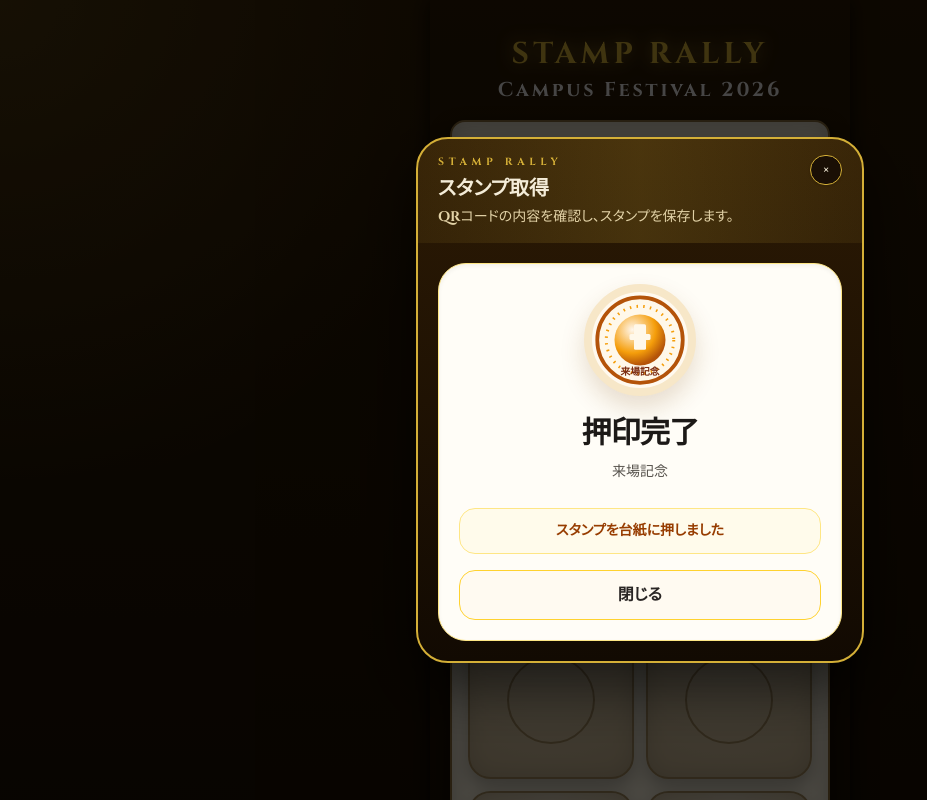
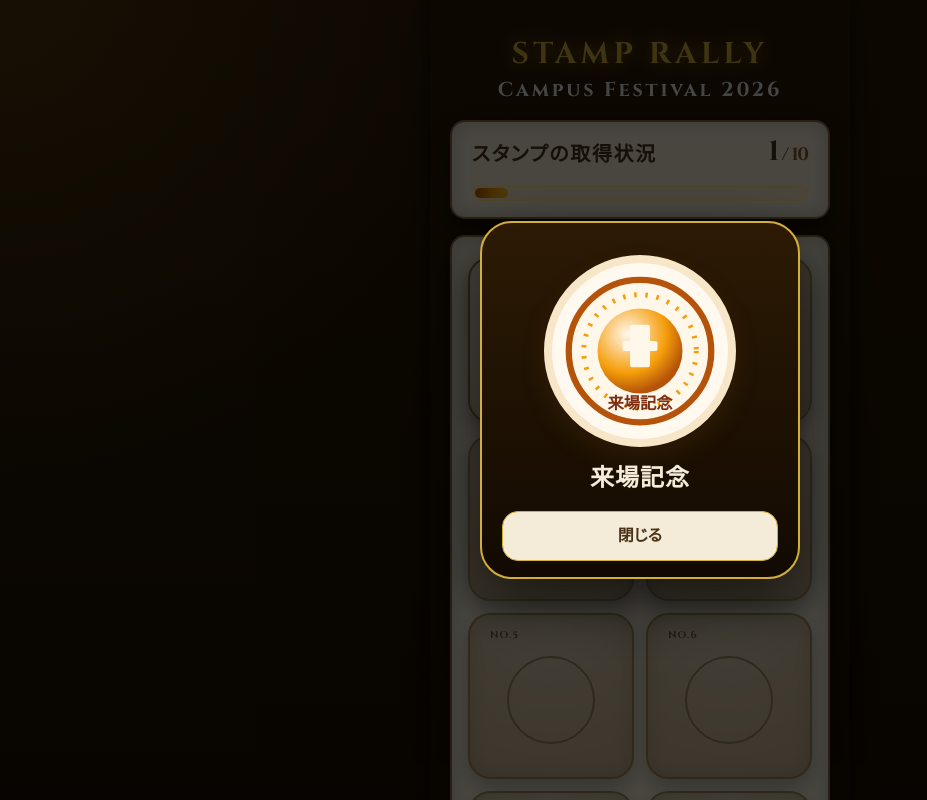
Before and after one commit to nnn-shizuoka/camfes-stamp-2026, a React (Vite) app: page /#/stamp/1 in a window 1280 px wide. Shown: the top 800 px of the page, without its empty margins (0-927 px from the left). Built offline with nearby package versions, Linux system fonts and the light colour scheme.

Commit message:
StampGetModal

```diff
--- a/src/components/modals/ModalShell.tsx
+++ b/src/components/modals/ModalShell.tsx
@@ -1,43 +1,24 @@
 import type { ReactNode } from 'react'
 
 type ModalShellProps = {
-  title: string
-  subtitle?: string
   onClose: () => void
   children: ReactNode
 }
 
-export function ModalShell({ title, subtitle, onClose, children }: ModalShellProps) {
+export function ModalShell({ onClose, children }: ModalShellProps) {
   return (
     <div
       className="fixed inset-0 z-50 flex items-end justify-center bg-black/70 p-3 sm:items-center"
       role="dialog"
       aria-modal="true"
-      aria-label={title}
+      aria-label="stamp modal"
       onClick={onClose}
     >
       <div
         className="w-full max-w-md animate-[modal-pop_180ms_ease-out] overflow-hidden rounded-[2rem] border-2 border-[#d4af37] bg-[linear-gradient(180deg,#2c1a04_0%,#120a02_100%)] shadow-[0_24px_60px_rgba(0,0,0,0.6)]"
         onClick={(event) => event.stopPropagation()}
       >
-        <div className="bg-[linear-gradient(90deg,rgba(212,175,55,0.08),rgba(212,175,55,0.18),rgba(212,175,55,0.08))] px-5 py-4">
-          <div className="flex items-start justify-between gap-4">
-            <div>
-              <p className="text-[0.65rem] font-black uppercase tracking-[0.45em] text-[#d4af37]">Stamp Rally</p>
-              <h2 className="mt-1 text-xl font-black text-[#f4ecd8]">{title}</h2>
-              {subtitle ? <p className="mt-1 text-sm text-[#e2d2a7]">{subtitle}</p> : null}
-            </div>
-            <button
-              type="button"
-              onClick={onClose}
-              className="rounded-full border border-[#d4af37] bg-[#1a0f05] px-3 py-1 text-sm font-black text-[#f4ecd8] shadow-sm"
-              aria-label="閉じる"
-            >
-              ×
-            </button>
-          </div>
-        </div>
-        <div className="p-5">{children}</div>
+        <div className="px-5 pb-5 pt-2">{children}</div>
       </div>
     </div>
   )
--- a/src/components/modals/StampGetModal.tsx
+++ b/src/components/modals/StampGetModal.tsx
@@ -1,67 +1,61 @@
-import { useEffect, useState } from 'react'
+import { useEffect } from 'react'
 import { getStampById } from '../../stamp/stamp-data'
 import { getStampImageSrc } from '../../stamp/stamp-images'
 import { useStampStore } from '../../stamp/stamp-store'
-import { ModalShell } from './ModalShell'
 
 type StampGetModalProps = {
   id: string
   onClose: () => void
-  onOpenComplete: () => void
 }
 
-export function StampGetModal({ id, onClose, onOpenComplete }: StampGetModalProps) {
-  const { hasStamp, addStamp, isComplete } = useStampStore()
+export function StampGetModal({ id, onClose }: StampGetModalProps) {
+  const { addStamp } = useStampStore()
   const stamp = getStampById(id)
-  const [alreadyCollected] = useState(() => (stamp ? hasStamp(stamp.id) : false))
 
   useEffect(() => {
     if (!stamp) return
+
     if (addStamp(stamp.id)) {
       window.navigator.vibrate?.(120)
     }
   }, [addStamp, stamp])
 
-  if (!stamp) {
-    return null
-  }
+  if (!stamp) return null
 
   return (
-    <ModalShell title="スタンプ取得" subtitle="QRコードの内容を確認し、スタンプを保存します。" onClose={onClose}>
-      <div className="rounded-[1.75rem] border border-amber-200 bg-[#fffdf7] p-5 text-center shadow-inner">
-        <div className="mx-auto flex h-28 w-28 items-center justify-center rounded-full border-8 border-[#f7e7c8] bg-[#fff9ef] shadow-[0_12px_24px_rgba(120,70,15,0.18)]">
-          <img src={getStampImageSrc(stamp.id)} alt={`${stamp.name} スタンプ`} className="h-24 w-24" />
-        </div>
-        <h2 className="mt-5 text-3xl font-black tracking-tight text-stone-900">{alreadyCollected ? '取得済みです' : '押印完了'}</h2>
-        <p className="mt-2 text-sm font-medium leading-6 text-stone-600">{stamp.name}</p>
-        {alreadyCollected ? (
-          <div className="mt-6 rounded-2xl border border-stone-200 bg-stone-100 px-4 py-3 text-sm font-bold text-stone-600">
-            すでに取得済みです
+    <div
+      className="fixed inset-0 z-50 flex items-center justify-center bg-black/70 sm:items-center"
+      role="dialog"
+      aria-modal="true"
+      aria-label="stamp modal"
+      onClick={onClose}
+    >
+      <div
+        className="w-full max-w-xs animate-[modal-pop_180ms_ease-out] overflow-hidden rounded-[2rem] border-2 border-[#d4af37] bg-[linear-gradient(180deg,#2c1a04_0%,#120a02_100%)] shadow-[0_24px_60px_rgba(0,0,0,0.6)]"
+        onClick={(event) => event.stopPropagation()}
+      >
+        <div className="px-4 py-4 text-center sm:px-5">
+          <div className="mt-4 mx-auto flex h-40 w-40 items-center justify-center rounded-full border-8 border-[#f7e7c8] bg-[#fff9ef] shadow-[0_12px_24px_rgba(120,70,15,0.18)] sm:h-48 sm:w-48">
+            <img
+              src={getStampImageSrc(stamp.id)}
+              alt={stamp.name}
+              className="h-32 w-32 sm:h-40 sm:w-40"
+            />
           </div>
-        ) : (
-          <div className="mt-6 rounded-2xl border border-amber-200 bg-amber-50 px-4 py-3 text-sm font-bold text-amber-800">
-            スタンプを台紙に押しました
-          </div>
-        )}
-        <div className="mt-4 grid gap-3">
+
+          <h2 className="mt-4 text-2xl font-bold tracking-[0.04em] text-[#f4ecd8]">
+            {stamp.name}
+          </h2>
+
           <button
             type="button"
             onClick={onClose}
-            className="rounded-2xl border border-amber-300 bg-[#fffaf1] px-5 py-3 font-bold text-stone-800"
+            className="mt-4 w-full rounded-2xl border border-[#d4af37] bg-[#f4ecd8] px-5 py-3 font-bold text-[#4a3319]"
           >
             閉じる
           </button>
-          {isComplete ? (
-            <button
-              type="button"
-              onClick={onOpenComplete}
-              className="rounded-2xl bg-stone-900 px-5 py-3 font-bold text-white shadow-lg shadow-black/15"
-            >
-              COMPLETEを見る
-            </button>
-          ) : null}
         </div>
       </div>
-    </ModalShell>
+    </div>
   )
 }
--- a/src/components/pages/AppShell.tsx
+++ b/src/components/pages/AppShell.tsx
@@ -26,11 +26,7 @@ export function AppShell() {
         }}
       />
       {modal?.type === 'stamp' ? (
-        <StampGetModal
-          id={modal.id}
-          onClose={() => navigate('/', { replace: true })}
-          onOpenComplete={() => navigate('/complete')}
-        />
+        <StampGetModal id={modal.id} onClose={() => navigate('/', { replace: true })} />
       ) : null}
       {modal?.type === 'complete' ? (
         <CompleteModal onClose={() => navigate('/', { replace: true })} onOpenCertificate={() => navigate('/certificate')} />
```
